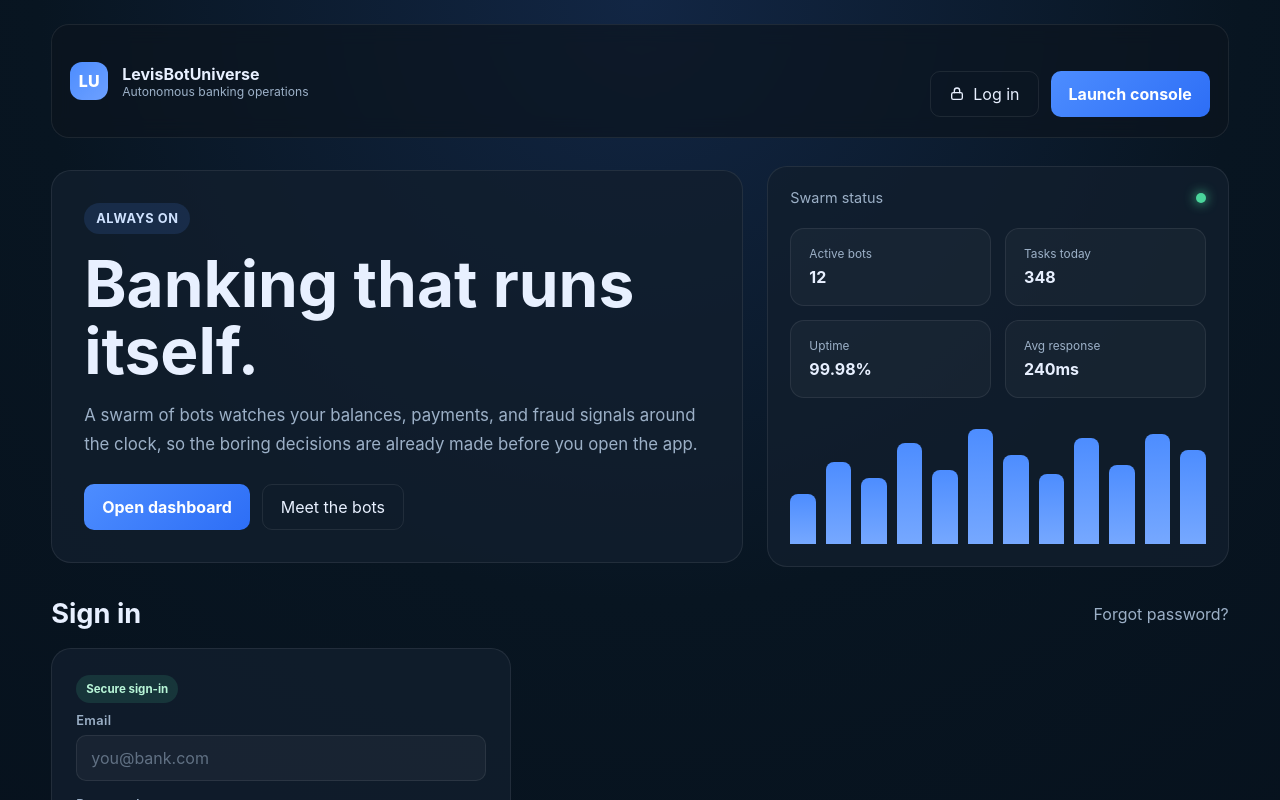
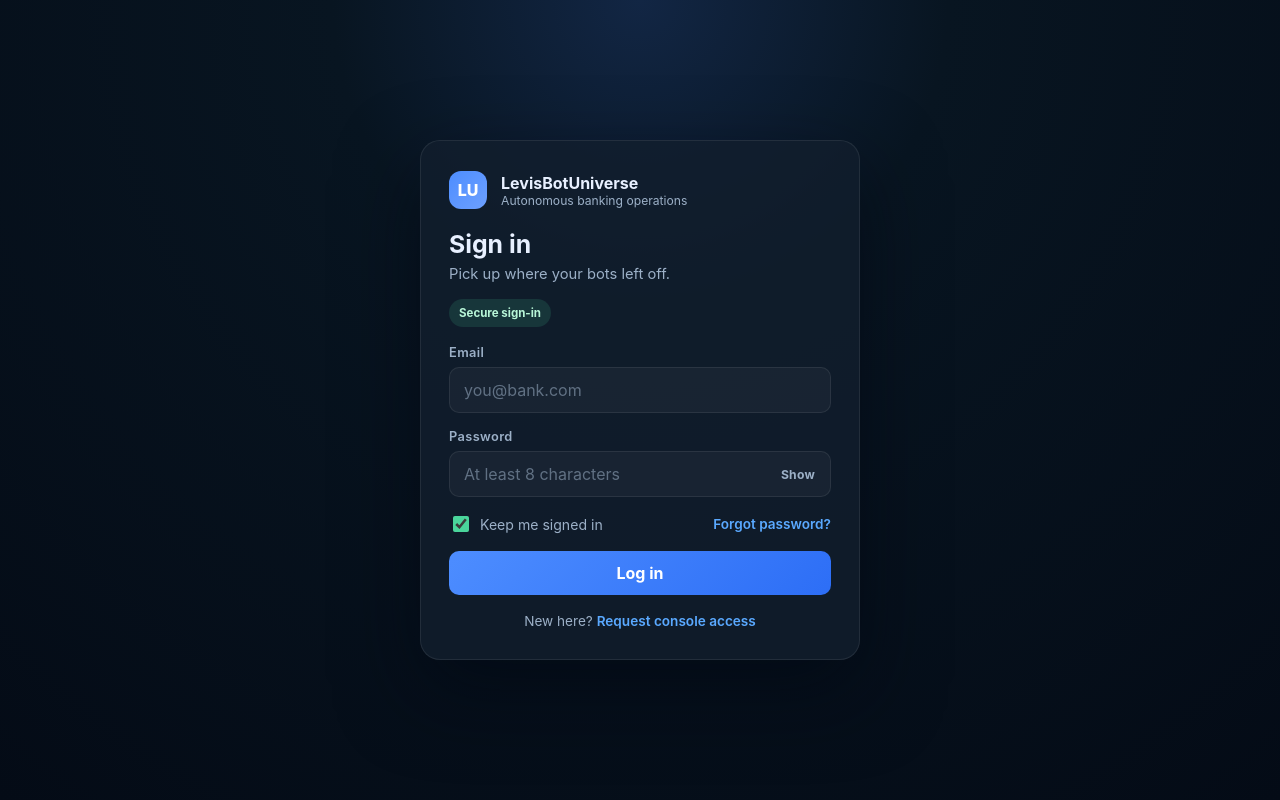
Before and after one commit to doughertylevi5150-dev/banking-platform, a React (Vite) app in the folder client/: page / in a window 1280 px wide. Shown: the top 800 px of the page. Built offline with nearby package versions, Linux system fonts and the light colour scheme.

Commit message:
feat(client): add LoginPage with field validation
Full-page sign-in card using the existing blue/green palette: email format
and password-length checks on blur and submit, live error clearing, show /
hide password toggle, amber field errors, and a gated dashboard with log out.

```diff
--- a/client/src/App.jsx
+++ b/client/src/App.jsx
@@ -1,5 +1,6 @@
 import { useState } from 'react'
 import LoginButton from './components/LoginButton'
+import LoginPage from './components/LoginPage'
 
 const bots = [
   {
@@ -77,90 +78,13 @@ const activity = [
 
 const signalBars = [42, 68, 55, 84, 62, 96, 74, 58, 88, 66, 92, 78]
 
-function LoginCard() {
-  const [email, setEmail] = useState('')
-  const [password, setPassword] = useState('')
-  const [remember, setRemember] = useState(true)
-  const [error, setError] = useState('')
-  const [signedIn, setSignedIn] = useState('')
+function App() {
+  const [session, setSession] = useState('')
 
-  function handleSubmit(event) {
-    event.preventDefault()
-
-    if (!email.trim() || !password) {
-      setSignedIn('')
-      setError('Enter your email and password to continue.')
-      return
-    }
-
-    setError('')
-    setSignedIn(email.trim())
+  if (!session) {
+    return <LoginPage onSignIn={setSession} />
   }
 
-  return (
-    <div className="login-card">
-      <span className="bot-badge green">Secure sign-in</span>
-      <form onSubmit={handleSubmit} noValidate>
-        <div className="login-field">
-          <label htmlFor="login-email">Email</label>
-          <input
-            id="login-email"
-            className="login-input"
-            type="email"
-            autoComplete="email"
-            placeholder="you@bank.com"
-            value={email}
-            onChange={(event) => setEmail(event.target.value)}
-          />
-        </div>
-
-        <div className="login-field">
-          <label htmlFor="login-password">Password</label>
-          <input
-            id="login-password"
-            className="login-input"
-            type="password"
-            autoComplete="current-password"
-            placeholder="••••••••"
-            value={password}
-            onChange={(event) => setPassword(event.target.value)}
-          />
-        </div>
-
-        <div className="login-row">
-          <label className="login-check" htmlFor="login-remember">
-            <input
-              id="login-remember"
-              type="checkbox"
-              checked={remember}
-              onChange={(event) => setRemember(event.target.checked)}
-            />
-            Keep me signed in
-          </label>
-          <button type="submit" className="primary-btn">
-            Log in
-          </button>
-        </div>
-
-        {error && (
-          <p className="login-note amber" role="alert">
-            <span className="dot" />
-            {error}
-          </p>
-        )}
-
-        {signedIn && (
-          <p className="login-note green" role="status">
-            <span className="dot" />
-            Welcome back, {signedIn}.
-          </p>
-        )}
-      </form>
-    </div>
-  )
-}
-
-function App() {
   return (
     <div className="app-shell">
       <header className="topbar">
@@ -172,7 +96,8 @@ function App() {
           </div>
         </div>
         <div className="hero-actions">
-          <LoginButton />
+          <span className="session-chip">{session}</span>
+          <LoginButton label="Log out" onClick={() => setSession('')} />
           <button type="button" className="primary-btn">
             Launch console
           </button>
@@ -218,14 +143,6 @@ function App() {
               ))}
             </div>
           </aside>
-        </section>
-
-        <section className="section" id="login">
-          <div className="section-head">
-            <h2>Sign in</h2>
-            <a href="#login">Forgot password?</a>
-          </div>
-          <LoginCard />
         </section>
 
         <section className="stats">
--- a/client/src/components/LoginButton.jsx
+++ b/client/src/components/LoginButton.jsx
@@ -2,6 +2,7 @@ function LoginButton({
   label = 'Log in',
   onClick,
   variant = 'secondary',
+  ariaLabel = 'Log in to your account',
   className = '',
 }) {
   const buttonClass = variant === 'primary' ? 'primary-btn' : 'secondary-btn'
@@ -11,7 +12,7 @@ function LoginButton({
       type="button"
       className={`${buttonClass} login-btn ${className}`.trim()}
       onClick={onClick}
-      aria-label="Log in to your account"
+      aria-label={ariaLabel}
     >
       <svg
         viewBox="0 0 24 24"
--- /dev/null
+++ b/client/src/components/LoginPage.jsx
@@ -0,0 +1,173 @@
+import { useRef, useState } from 'react'
+
+const EMAIL_PATTERN = /^[^\s@]+@[^\s@]+\.[^\s@]{2,}$/
+
+function validateField(name, value) {
+  if (name === 'email') {
+    if (!value.trim()) return 'Enter your email address.'
+    if (!EMAIL_PATTERN.test(value.trim())) return 'That email address looks incomplete.'
+  }
+
+  if (name === 'password') {
+    if (!value) return 'Enter your password.'
+    if (value.length < 8) return 'Passwords are at least 8 characters.'
+  }
+
+  return ''
+}
+
+function LoginPage({ onSignIn }) {
+  const [values, setValues] = useState({ email: '', password: '' })
+  const [errors, setErrors] = useState({ email: '', password: '' })
+  const [remember, setRemember] = useState(true)
+  const [showPassword, setShowPassword] = useState(false)
+
+  const emailRef = useRef(null)
+  const passwordRef = useRef(null)
+
+  function handleChange(event) {
+    const { name, value } = event.target
+    setValues((current) => ({ ...current, [name]: value }))
+
+    if (errors[name]) {
+      setErrors((current) => ({ ...current, [name]: validateField(name, value) }))
+    }
+  }
+
+  function handleBlur(event) {
+    const { name, value } = event.target
+    setErrors((current) => ({ ...current, [name]: validateField(name, value) }))
+  }
+
+  function handleSubmit(event) {
+    event.preventDefault()
+
+    const nextErrors = {
+      email: validateField('email', values.email),
+      password: validateField('password', values.password),
+    }
+
+    setErrors(nextErrors)
+
+    if (nextErrors.email) {
+      emailRef.current?.focus()
+      return
+    }
+
+    if (nextErrors.password) {
+      passwordRef.current?.focus()
+      return
+    }
+
+    onSignIn?.(values.email.trim())
+  }
+
+  const emailInvalid = Boolean(errors.email)
+  const passwordInvalid = Boolean(errors.password)
+
+  return (
+    <div className="auth-shell">
+      <div className="login-card auth-card">
+        <div className="brand-wrap auth-brand">
+          <div className="brand-mark">LU</div>
+          <div>
+            <div className="brand-name">LevisBotUniverse</div>
+            <div className="brand-tag">Autonomous banking operations</div>
+          </div>
+        </div>
+
+        <div className="auth-head">
+          <h1>Sign in</h1>
+          <p>Pick up where your bots left off.</p>
+        </div>
+
+        <span className="bot-badge green">Secure sign-in</span>
+
+        <form className="auth-form" onSubmit={handleSubmit} noValidate>
+          <div className={`login-field${emailInvalid ? ' has-error' : ''}`}>
+            <label htmlFor="login-email">Email</label>
+            <input
+              id="login-email"
+              ref={emailRef}
+              className="login-input"
+              type="email"
+              name="email"
+              autoComplete="email"
+              placeholder="you@bank.com"
+              value={values.email}
+              onChange={handleChange}
+              onBlur={handleBlur}
+              aria-invalid={emailInvalid}
+              aria-describedby={emailInvalid ? 'login-email-error' : undefined}
+            />
+            {emailInvalid && (
+              <p className="login-error" id="login-email-error" role="alert">
+                <span className="dot" />
+                {errors.email}
+              </p>
+            )}
+          </div>
+
+          <div className={`login-field${passwordInvalid ? ' has-error' : ''}`}>
+            <label htmlFor="login-password">Password</label>
+            <div className="login-field-input">
+              <input
+                id="login-password"
+                ref={passwordRef}
+                className="login-input"
+                type={showPassword ? 'text' : 'password'}
+                name="password"
+                autoComplete="current-password"
+                placeholder="At least 8 characters"
+                value={values.password}
+                onChange={handleChange}
+                onBlur={handleBlur}
+                aria-invalid={passwordInvalid}
+                aria-describedby={passwordInvalid ? 'login-password-error' : undefined}
+              />
+              <button
+                type="button"
+                className="login-toggle"
+                onClick={() => setShowPassword((current) => !current)}
+                aria-pressed={showPassword}
+              >
+                {showPassword ? 'Hide' : 'Show'}
+              </button>
+            </div>
+            {passwordInvalid && (
+              <p className="login-error" id="login-password-error" role="alert">
+                <span className="dot" />
+                {errors.password}
+              </p>
+            )}
+          </div>
+
+          <div className="login-row">
+            <label className="login-check" htmlFor="login-remember">
+              <input
+                id="login-remember"
+                type="checkbox"
+                checked={remember}
+                onChange={(event) => setRemember(event.target.checked)}
+              />
+              Keep me signed in
+            </label>
+            <a className="login-link" href="#reset">
+              Forgot password?
+            </a>
+          </div>
+
+          <button type="submit" className="primary-btn auth-submit">
+            Log in
+          </button>
+        </form>
+
+        <p className="auth-footer">
+          New here? <a href="#access">Request console access</a>
+        </p>
+      </div>
+    </div>
+  )
+}
+
+export default LoginPage
--- a/client/src/index.css
+++ b/client/src/index.css
@@ -520,3 +520,138 @@ a {
 .login-note.amber {
   color: var(--amber);
 }
+
+/* Login page */
+.auth-shell {
+  min-height: 100vh;
+  display: grid;
+  place-items: center;
+  padding: 40px 16px;
+}
+
+.auth-card {
+  width: min(440px, 100%);
+  max-width: none;
+  padding: 30px 28px;
+  box-shadow: 0 30px 80px rgba(2, 8, 18, 0.55);
+}
+
+.auth-brand {
+  margin-bottom: 20px;
+}
+
+.auth-head h1 {
+  margin: 0 0 6px;
+  font-size: 1.55rem;
+}
+
+.auth-head p {
+  margin: 0 0 16px;
+  color: var(--muted);
+  font-size: 0.92rem;
+}
+
+.auth-card .bot-badge {
+  margin-bottom: 18px;
+}
+
+.auth-form {
+  display: grid;
+  gap: 16px;
+}
+
+.login-field-input {
+  position: relative;
+}
+
+.login-field-input .login-input {
+  padding-right: 64px;
+}
+
+.login-toggle {
+  position: absolute;
+  top: 50%;
+  right: 8px;
+  transform: translateY(-50%);
+  padding: 6px 8px;
+  border: none;
+  border-radius: 8px;
+  background: transparent;
+  color: var(--muted);
+  font-size: 0.76rem;
+  font-weight: 700;
+  letter-spacing: 0.02em;
+  cursor: pointer;
+  transition: 0.2s ease;
+}
+
+.login-toggle:hover,
+.login-toggle:focus-visible {
+  color: var(--blue);
+  background: rgba(90, 169, 255, 0.12);
+}
+
+.login-field.has-error .login-input {
+  border-color: rgba(244, 184, 75, 0.55);
+}
+
+.login-field.has-error .login-input:focus {
+  border-color: var(--amber);
+  box-shadow: 0 0 0 3px rgba(244, 184, 75, 0.18);
+  background: rgba(244, 184, 75, 0.06);
+}
+
+.login-error {
+  display: flex;
+  align-items: center;
+  gap: 7px;
+  margin: 2px 0 0;
+  font-size: 0.8rem;
+  color: var(--amber);
+}
+
+.login-error .dot {
+  margin-top: 0;
+  background: currentColor;
+}
+
+.login-link {
+  font-size: 0.85rem;
+  font-weight: 600;
+  color: var(--blue);
+}
+
+.auth-submit {
+  width: 100%;
+}
+
+.auth-footer {
+  margin: 18px 0 0;
+  text-align: center;
+  font-size: 0.85rem;
+  color: var(--muted);
+}
+
+.auth-footer a {
+  color: var(--blue);
+  font-weight: 600;
+}
+
+.session-chip {
+  max-width: 180px;
+  overflow: hidden;
+  text-overflow: ellipsis;
+  white-space: nowrap;
+  font-size: 0.82rem;
+  color: var(--muted);
+}
+
+@media (max-width: 480px) {
+  .auth-shell {
+    padding: 24px 12px;
+  }
+
+  .auth-card {
+    padding: 24px 20px;
+  }
+}
```
